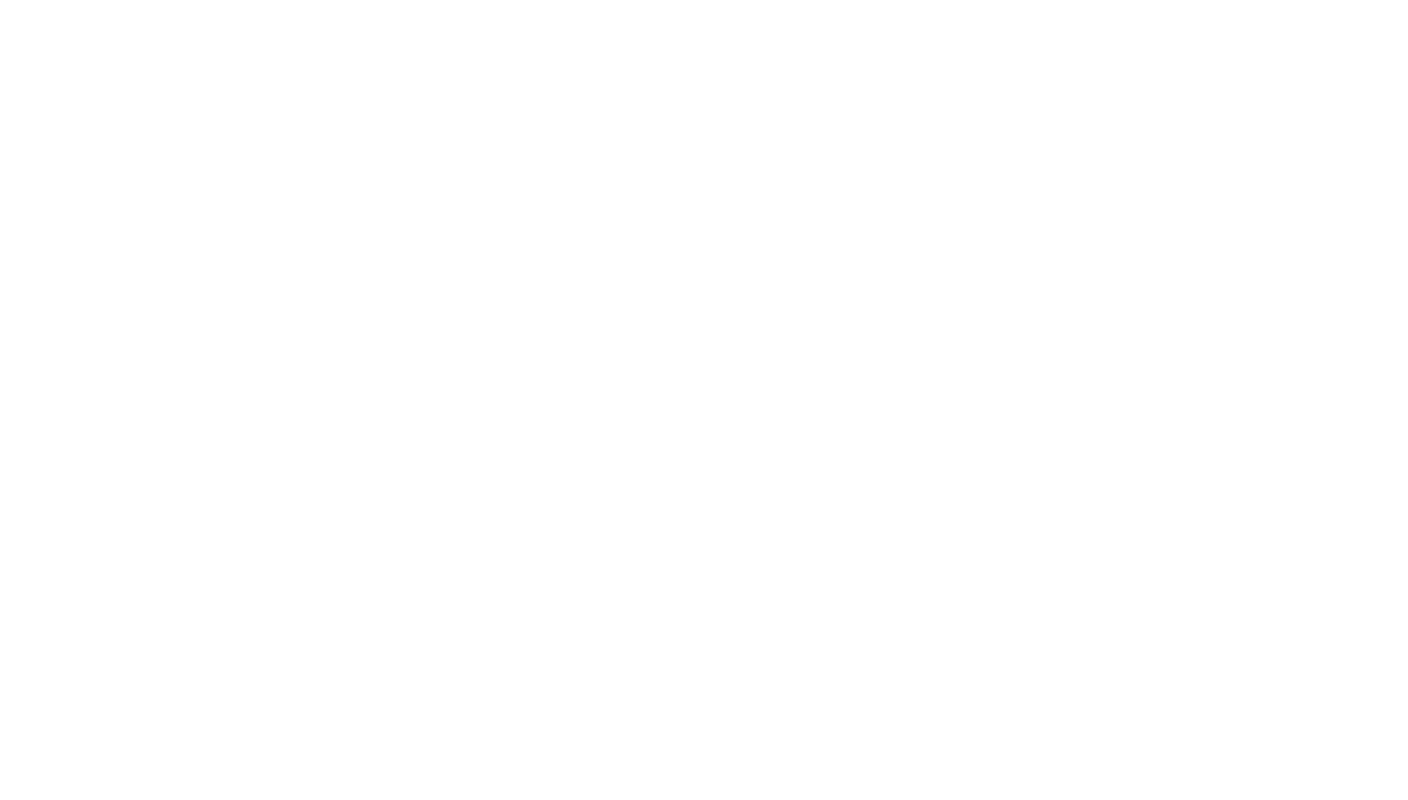
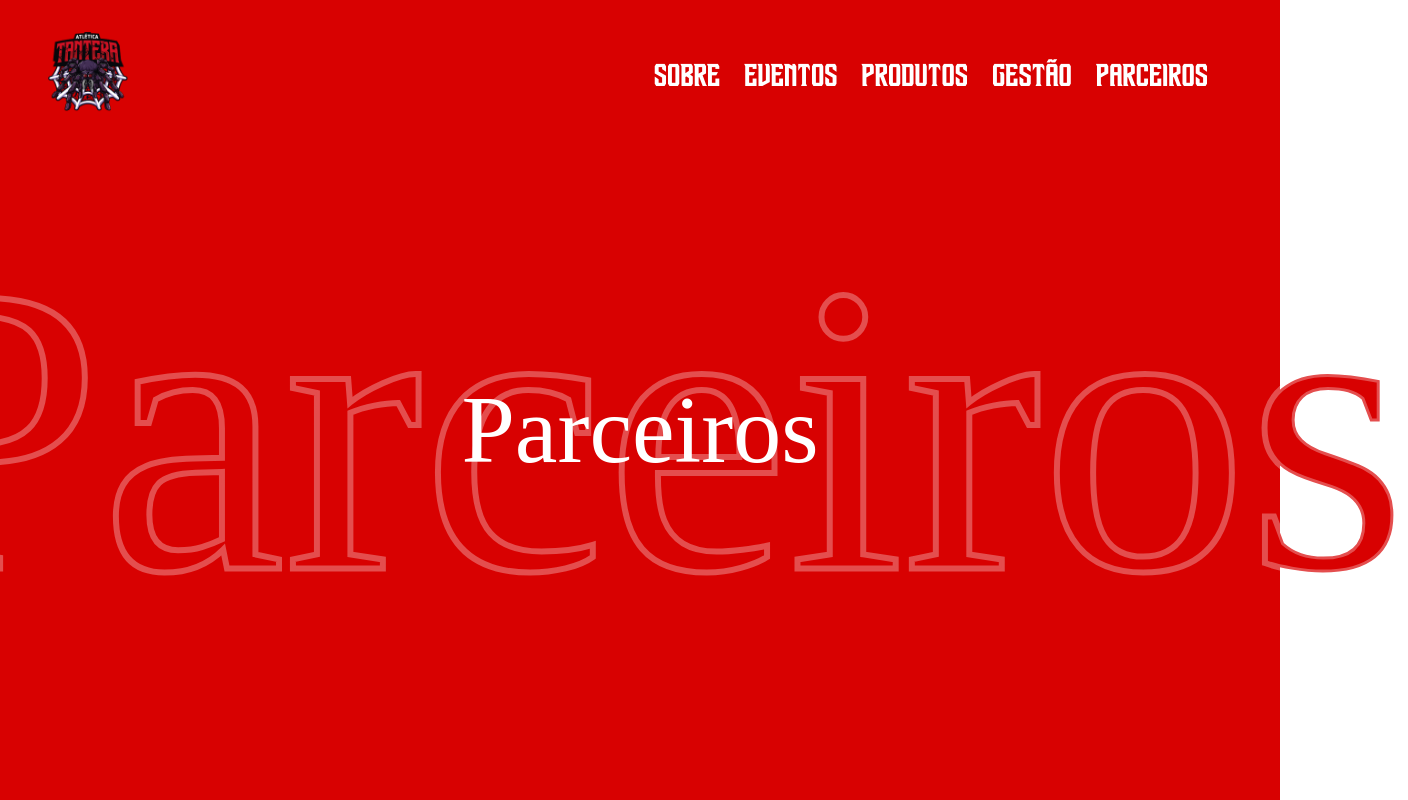
Before and after one commit to EquipeTantera/Landing_Page_Tantera, a React (Vite) app in the folder src/frontend/: page /Parceiros in a window 1280 px wide. Before the commit this address had no page. Shown: the top 800 px of the page, 1408 px wide, since content can reach past the window. Built offline with nearby package versions, Linux system fonts and the light colour scheme.

Commit message:
feat: add router and partners

```diff
--- /dev/null
+++ b/src/frontend/src/pages/Parceiros/index.jsx
@@ -0,0 +1,18 @@
+import HorizontalSubtitle from '../../components/HorizontalSubtitle';
+import MainTitle from '../../components/MainTitle';
+import styles from './styles.module.scss';
+
+export default function Parceiros() {
+  return (
+    <>
+    <MainTitle
+    shadowText="Parceiros"
+    mainText="Parceiros"
+    bgColor={styles.container__section}
+    />
+      <HorizontalSubtitle title='teste teste' colorImage='red' tag={false} />
+      <div className={styles.container}>
+      </div>
+    </>
+  );
+}
--- /dev/null
+++ b/src/frontend/src/pages/Parceiros/styles.module.scss
@@ -0,0 +1,19 @@
+@use "../../styles/_variables" as v;
+
+.container {
+  display: flex;
+  align-items: center;
+  justify-content: center;
+  flex-direction: column;
+  height: 100vh;
+
+  &__title {
+    font-size: 2rem;
+    font-weight: bold;
+    color: v.$black;
+  }
+
+  &__section {
+    width: 50%;
+  }
+}
--- a/src/frontend/src/routes.jsx
+++ b/src/frontend/src/routes.jsx
@@ -1,5 +1,6 @@
 import { BrowserRouter as Router, Route, Routes } from "react-router-dom";
 import Home from "./pages/Home";
+import Parceiros from "./pages/Parceiros";
 import Page from "./components/page";
 
 export default function AppRoutes() {
@@ -7,6 +8,7 @@ export default function AppRoutes() {
     <Router>
       <Routes>
         <Route path="/" element={<Page backgroundColorHeader={'#D80101'} backgroundMenuHeader={'purple'}><Home /></Page>} />
+        <Route path="/Parceiros" element={<Page backgroundColorHeader={'#fff'} backgroundMenuHeader={'purple'}><Parceiros /></Page>} />
       </Routes>
     </Router>
   );
```
